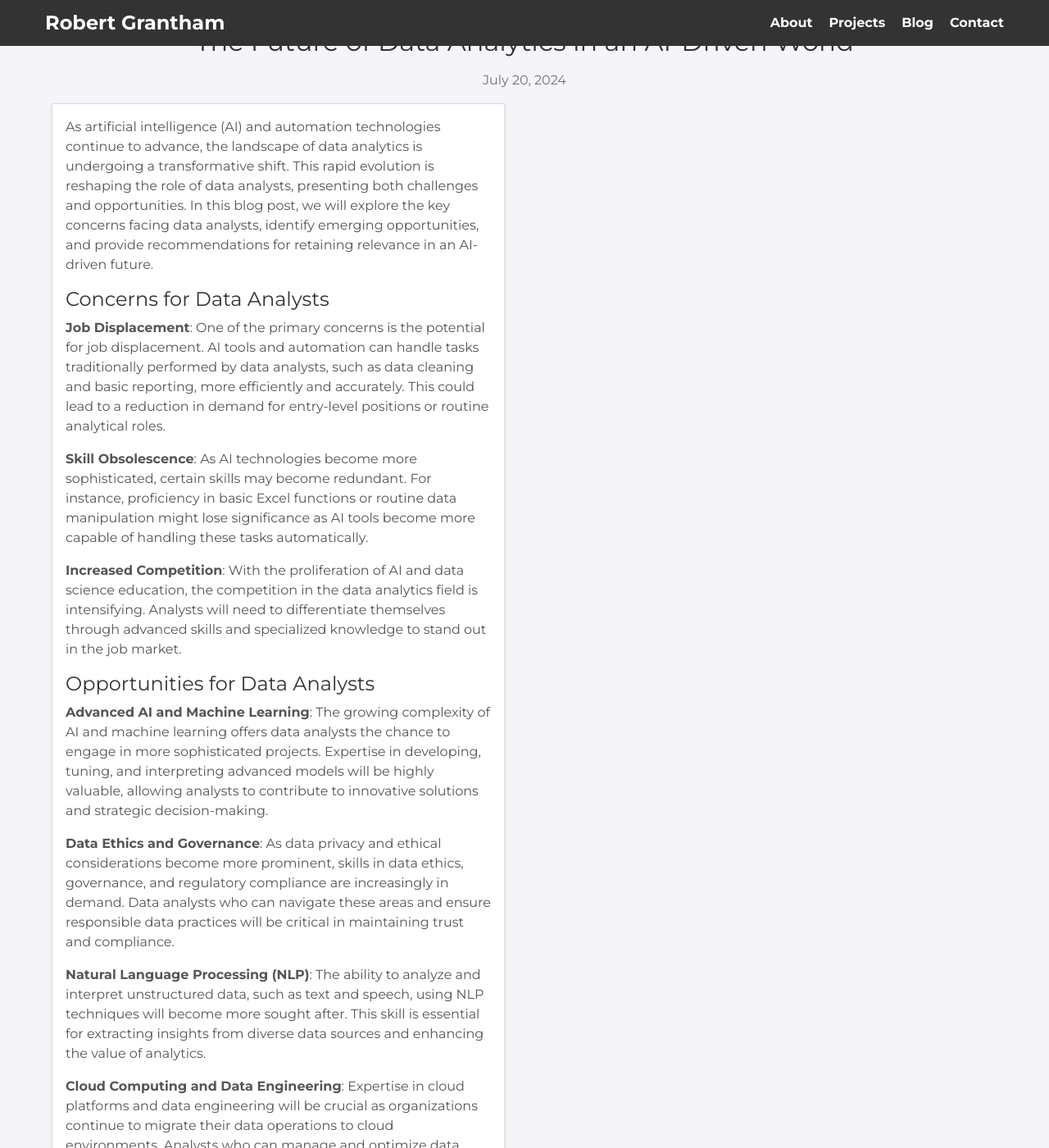
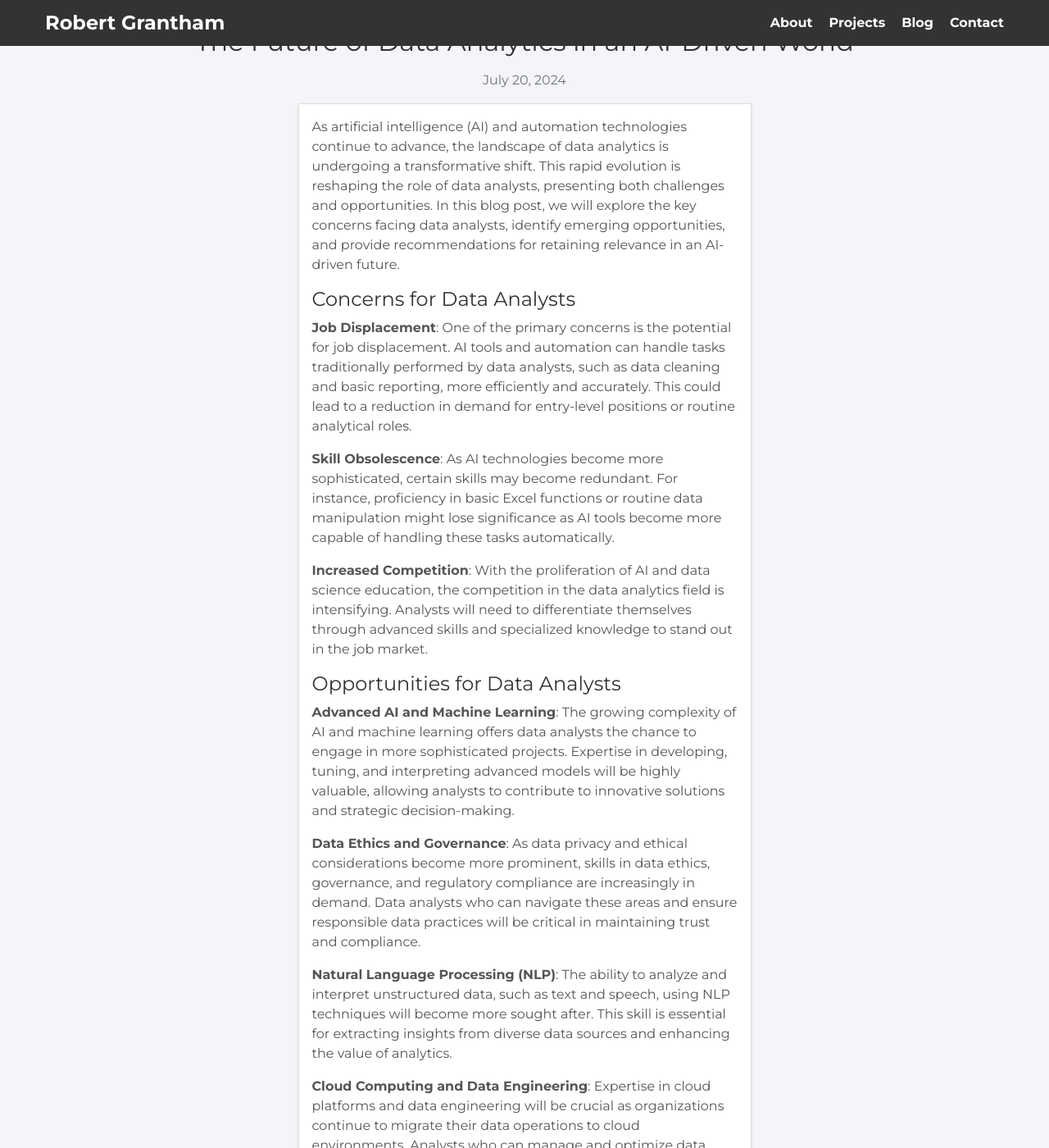
Before and after one commit to rgrantham82/rgrantham82.github.io, a Jekyll site: the page built from _posts/2024-07-20-data-analysts-staying-relevant.md, in a window 1280 px wide and 1400 px high. Shown: the whole window at 82% size. Built offline with Jekyll 4.4.1, drawn with Linux system fonts in a browser that asks for light colours; nearby versions of some CDN libraries; a script that is not in the unit is left out; comment, search, counter and statistics services are not loaded.

Commit message:
Update blog.html

```diff
--- a/_layouts/blog.html
+++ b/_layouts/blog.html
@@ -74,4 +74,10 @@ comments: true
     margin: 0 auto;
     padding: 0 15px;
   }
+
+  .blog-post {
+    max-width: 800px;
+    margin: 0 auto;
+    text-align: left;
+  }
 </style>
```
